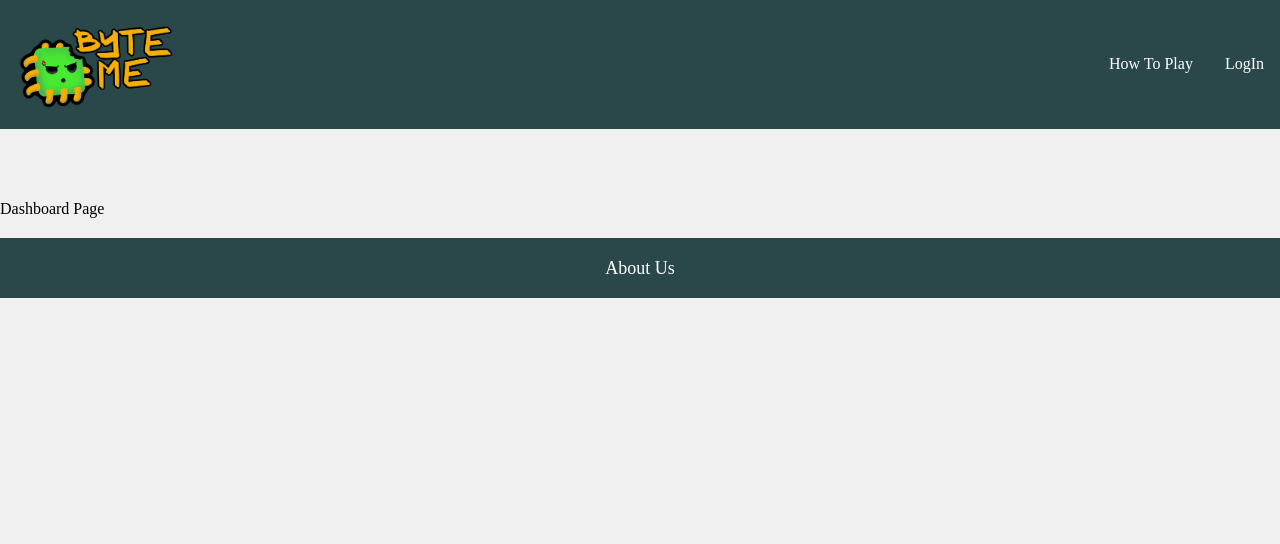
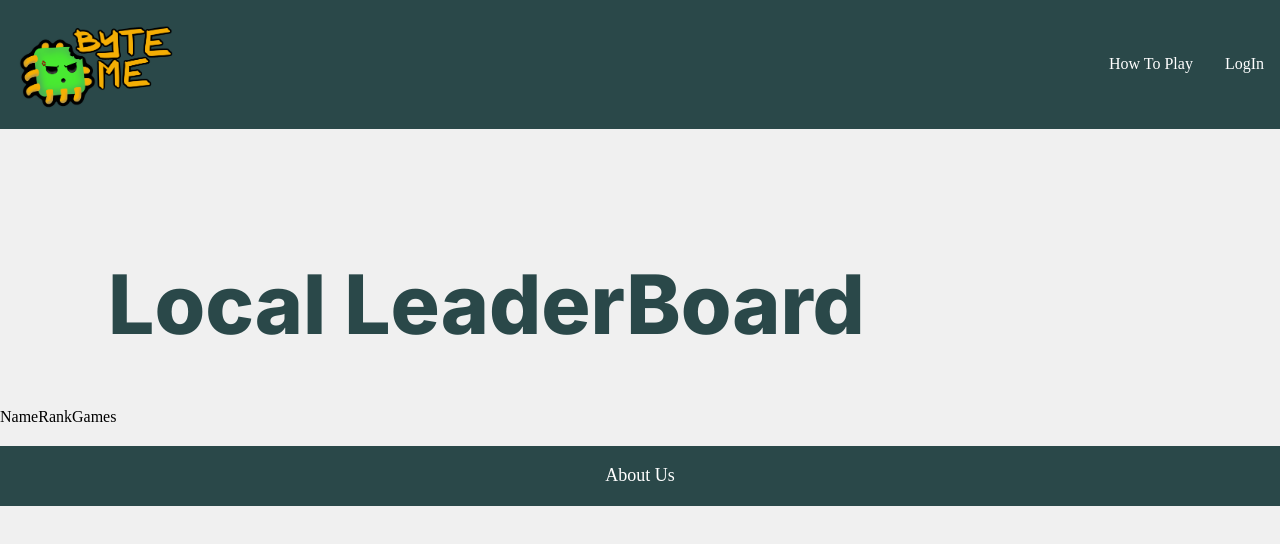
Before and after one commit to KendrickNguyen76/inf124-project, a React (Vite) app in the folder react_frontend/: page /dashboard in a window 1280 px wide. Shown: the top 544 px of the page. Built offline with nearby package versions, Linux system fonts and the light colour scheme.

Commit message:
temp dash placeholders

```diff
--- /dev/null
+++ b/react_frontend/src/Components/Pages/Dashboard.css
@@ -0,0 +1,42 @@
+.dashboard {
+    display: flex;
+    justify-content: center;
+    align-items: center;
+    text-align: center;
+    min-height: 50vh;
+    width: 100%;
+    margin: 0px;
+}
+
+.leadercontainer {
+    display: flex;
+    align-items: center;
+    justify-content: center;
+    text-align: center;
+    margin: 0px;
+
+}
+
+.leader_dash_title{
+    display: flex;
+    align-items: center;
+    justify-content: center;
+    margin: 0px;
+}
+
+.leader_dash_label {
+    display: flex;
+    justify-content: center;
+    margin: 10px 0;
+  }
+
+  .label-row {
+    display: flex;
+    justify-content: center;   /* center items horizontally */
+    align-items: center;       /* center items vertically if needed */
+    gap: 40px;
+    font-weight: bold;
+    font-size: 1.2rem;
+    margin: 0 auto;
+    width: 100%;            /* centers the entire row inside the parent */
+  }
--- a/react_frontend/src/Components/Pages/Dashboard.jsx
+++ b/react_frontend/src/Components/Pages/Dashboard.jsx
@@ -1,7 +1,33 @@
 import React from "react";
 
+{/*title of local dashboard*/}
+const LeaderDashTitle = () => (
+  <div className = "leader_dash_title">
+    <h1> Local LeaderBoard </h1>
+  </div>
+);
+
+{/*leaderboard rank, title, etc. labels*/}
+const LeaderDashLabels = () => (
+  <div className = "leader_dash_label">
+    <div className = "label_row">
+      <span>Name</span>
+      <span>Rank</span>
+      <span>Games</span>
+    </div>
+  </div>
+)
+
+{/*put all container sections together here*/}
 const Dashboard = () => {
-  return <div>Dashboard Page</div>;
+  return(
+    <div className = "dashboard">
+      <div className = "leadercontainer">
+        <LeaderDashTitle/>
+        <LeaderDashLabels/>
+      </div>
+    </div>
+  )
 };
 
 export default Dashboard;
```
